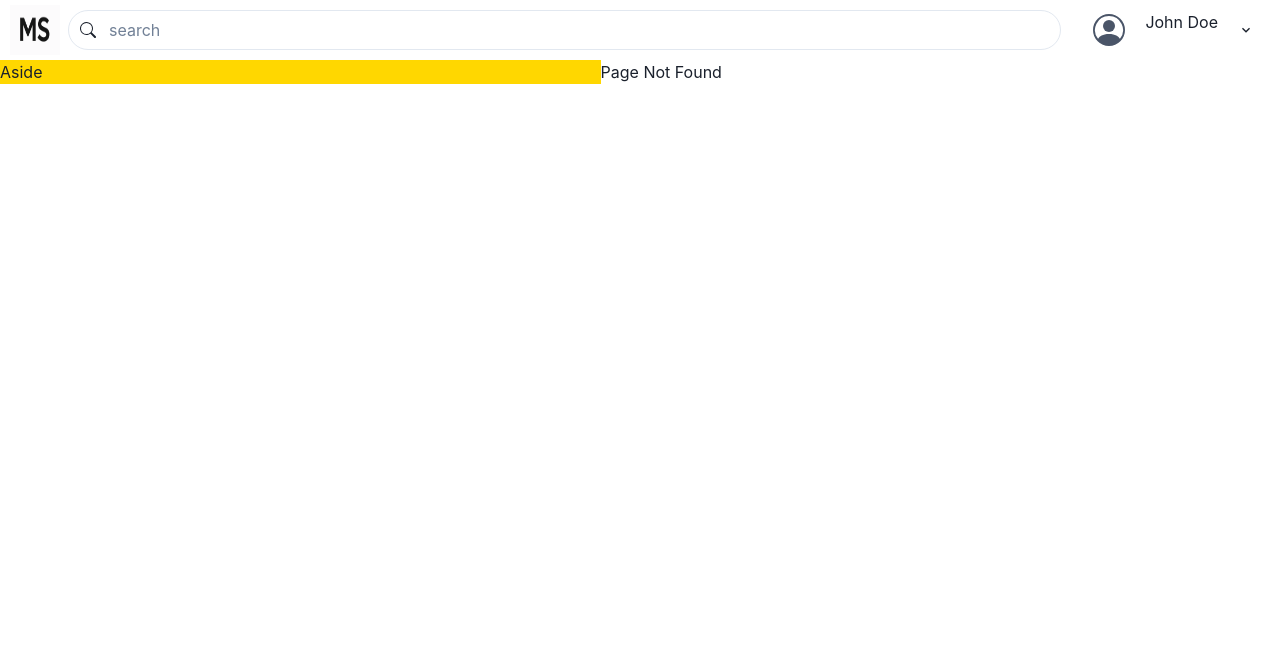
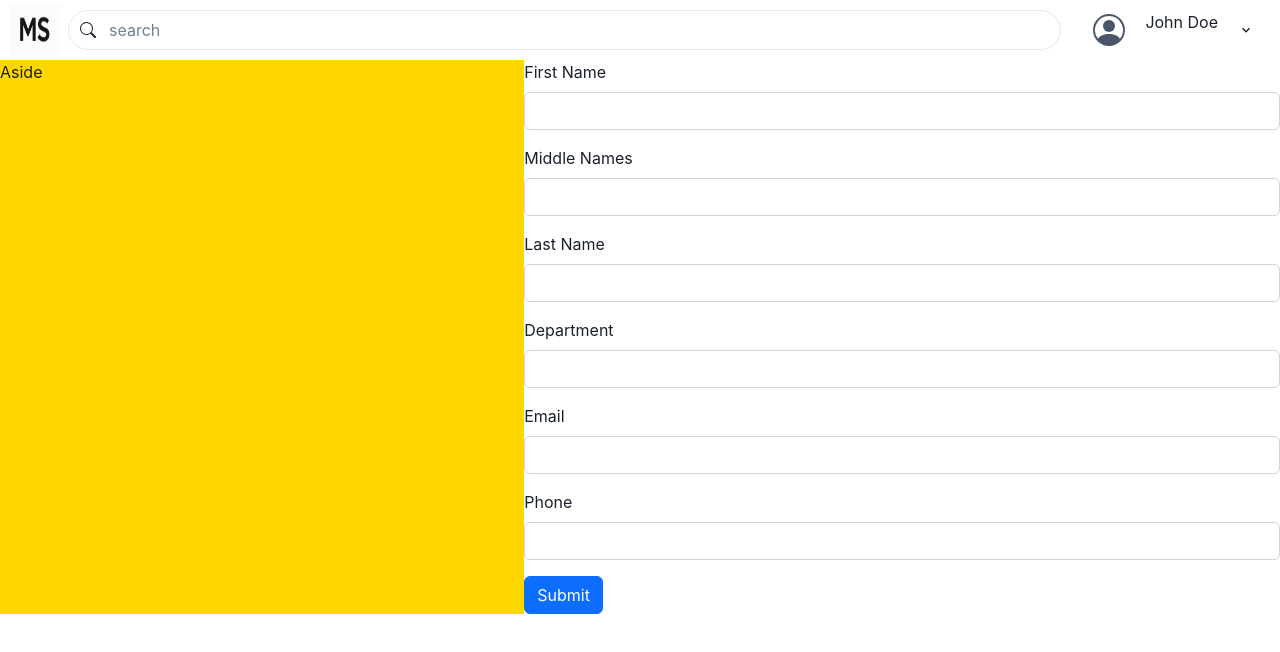
Before and after one commit to SamHCoco/management-system-fe, a React (Vite) app: page /employees/new in a window 1280 px wide. Before the commit this address had no page. Shown: the top 652 px of the page. Built offline with nearby package versions, Linux system fonts and the light colour scheme.

Commit message:
Employee Form - employee creation and editing WIP

```diff
--- a/package.json
+++ b/package.json
@@ -18,6 +18,7 @@
     "next-themes": "^0.4.6",
     "react": "^18.2.0",
     "react-dom": "^18.2.0",
+    "react-hook-form": "7.43",
     "react-icons": "^5.5.0",
     "react-router-dom": "^7.9.5"
   },
--- a/src/App.tsx
+++ b/src/App.tsx
@@ -7,6 +7,8 @@ import {
 import { Grid, GridItem } from "@chakra-ui/react";
 import NavBar from "./components/NavBar";
 import EmployeeGrid from "./components/EmployeeGrid";
+import EmployeeForm from "./components/EmployeeForm";
+import "bootstrap/dist/css/bootstrap.css";
 
 function App() {
   return (
@@ -31,6 +33,7 @@ function App() {
             <Route path="/" element={<Navigate to="/employees" replace />} />
 
             <Route path="/employees" element={<EmployeeGrid />} />
+            <Route path="/employees/new" element={<EmployeeForm />} />
 
             <Route path="*" element={<div>Page Not Found</div>} />
           </Routes>
--- a/src/components/EmployeeCard.tsx
+++ b/src/components/EmployeeCard.tsx
@@ -8,7 +8,7 @@ interface Props {
 
 function EmployeeCard({ employee }: Props) {
   if (!employee) {
-    return null;
+    return <Text>Error</Text>;
   }
 
   return (
--- /dev/null
+++ b/src/components/EmployeeForm.tsx
@@ -0,0 +1,57 @@
+import { useForm } from "react-hook-form";
+import { Employee } from "@/hooks/useEmployees";
+
+function EmployeeForm() {
+  const { register } = useForm<Employee>();
+
+  return (
+    <form>
+      <div className="mb-3">
+        <label htmlFor="firstName" className="form-label">
+          First Name
+        </label>
+        <input
+          {...register("firstName")}
+          id="firstName"
+          type="text"
+          className="form-control"
+        />
+      </div>
+      <div className="mb-3">
+        <label htmlFor="middleNames" className="form-label">
+          Middle Names
+        </label>
+        <input id="middleNames" type="text" className="form-control" />
+      </div>
+      <div className="mb-3">
+        <label htmlFor="lastName" className="form-label">
+          Last Name
+        </label>
+        <input id="lastName" type="text" className="form-control" />
+      </div>
+      <div className="mb-3">
+        <label htmlFor="department" className="form-label">
+          Department
+        </label>
+        <input id="department" type="text" className="form-control" />
+      </div>
+      <div className="mb-3">
+        <label htmlFor="email" className="form-label">
+          Email
+        </label>
+        <input id="email" type="text" className="form-control" />
+      </div>
+      <div className="mb-3">
+        <label htmlFor="phone" className="form-label">
+          Phone
+        </label>
+        <input id="phone" type="text" className="form-control" />
+      </div>
+      <button type="submit" className="btn btn-primary">
+        Submit
+      </button>
+    </form>
+  );
+}
+
+export default EmployeeForm;
```
Also changed, not shown: 1 other file (tests, documents, lock files or other folders).
